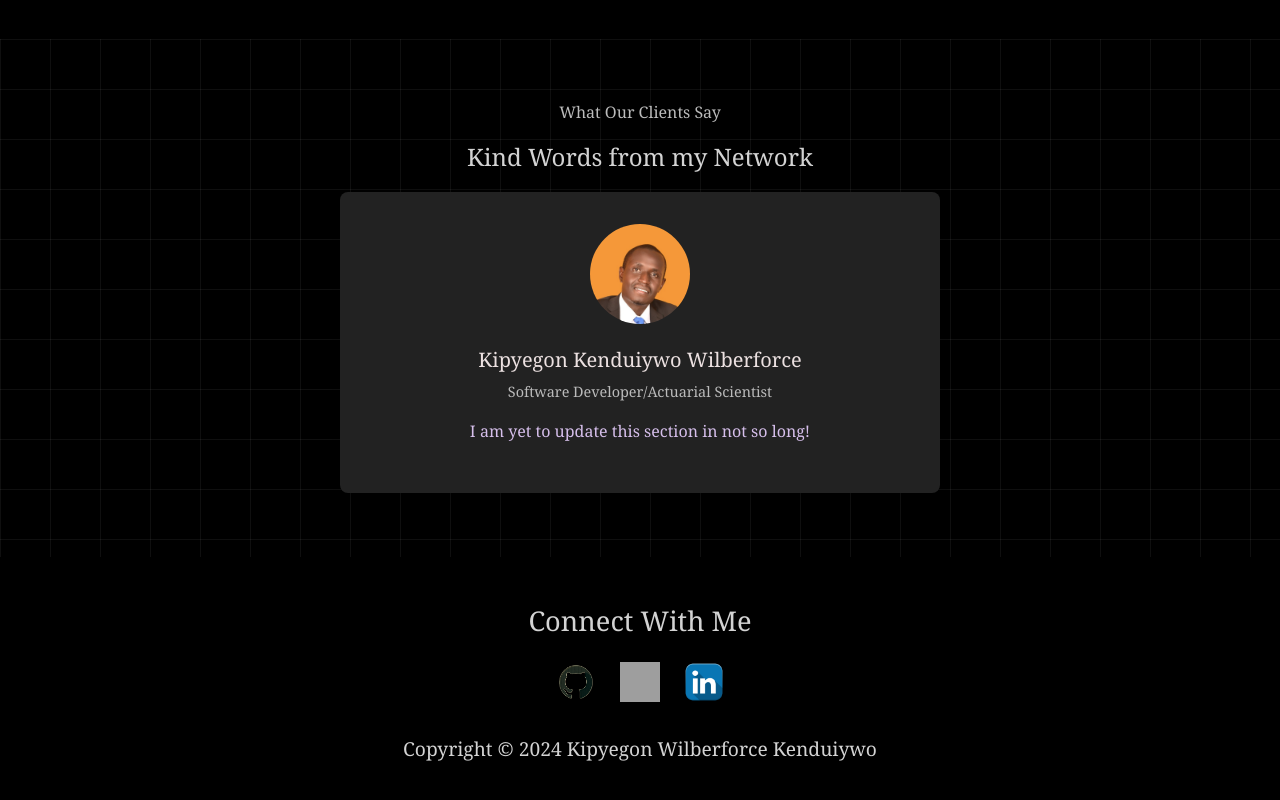
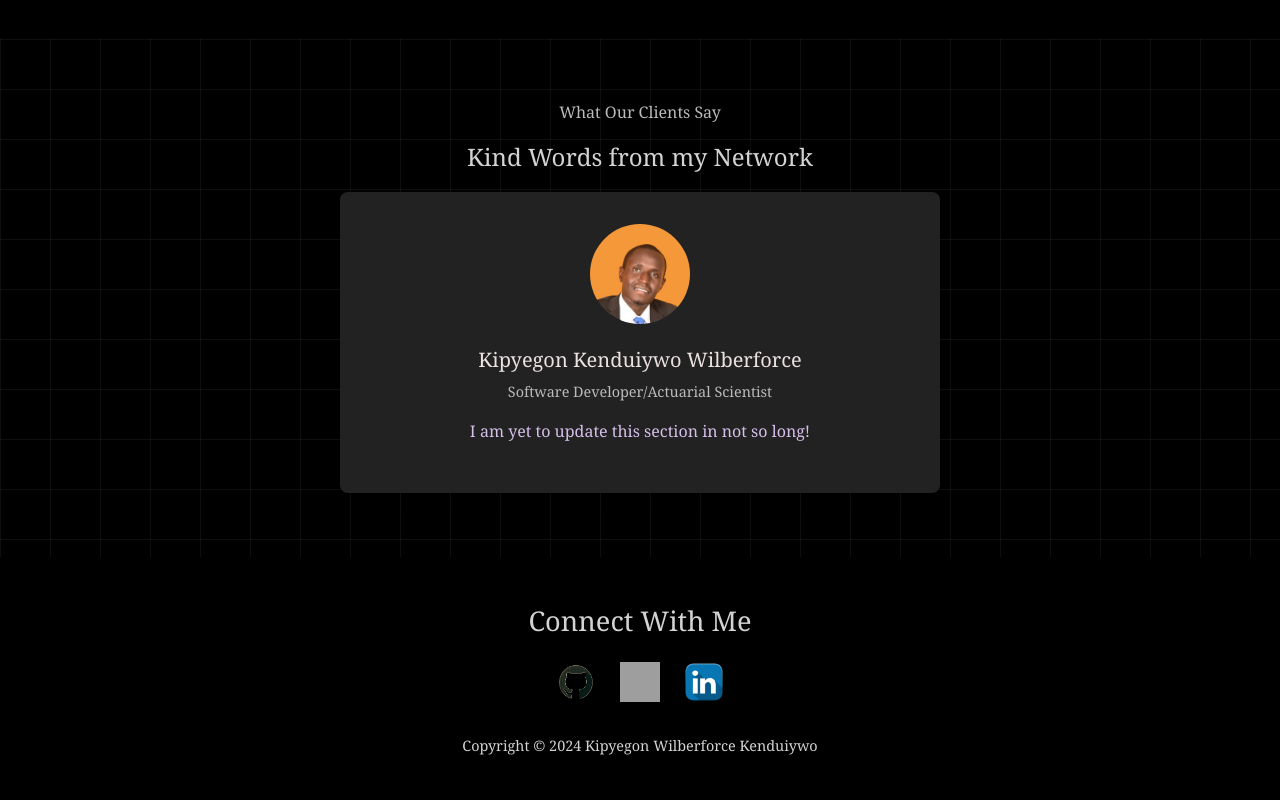
Before and after one commit to wilberforce001/my-portfolio-website, a React (Create React App) app in the folder kipyegonwilber/: page / in a window 1280 px wide. Shown: the part 3127-3927 px from the top of the page. Built offline with nearby package versions, Linux system fonts and the light colour scheme; grey boxes are pictures that could not be loaded.

Commit message:
Increased copyright font size

```diff
--- a/kipyegonwilber/src/styles/styles.css
+++ b/kipyegonwilber/src/styles/styles.css
@@ -587,7 +587,7 @@ html, body {
 }
 
 .copyright {
-  font-size: 1.2rem;
+  font-size: 0.9rem;
   color: #d3d3d3;
 }
 
```
